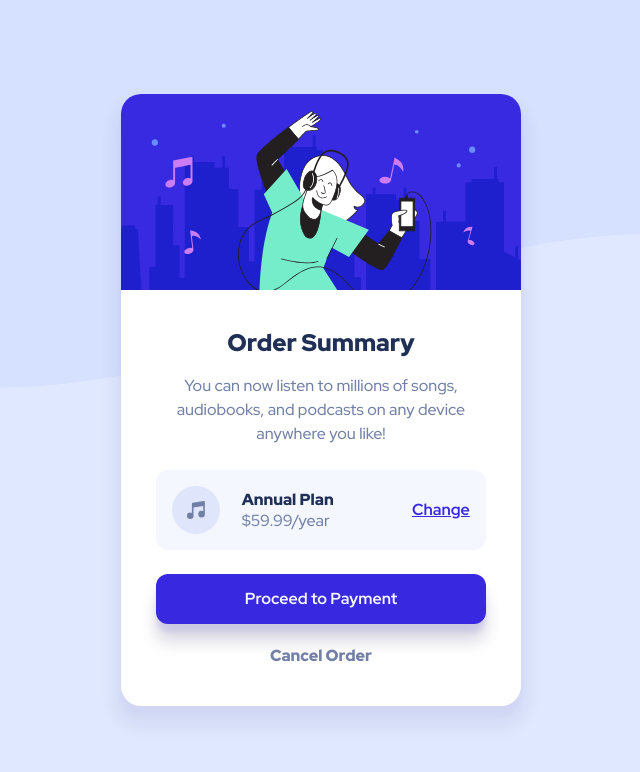
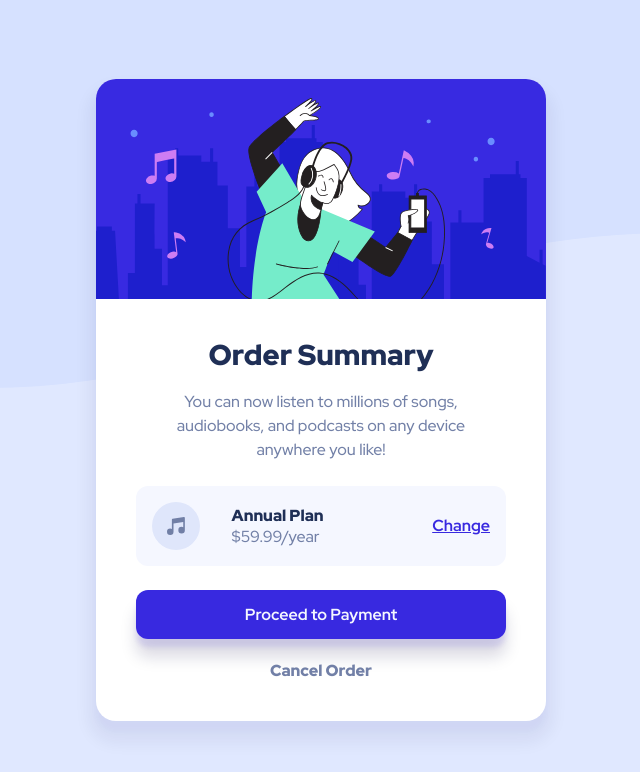
Before and after one commit to Pancha99x/Frontend-mentor-Project-3, a plain HTML site: page index.html in a window 1280 px wide. Shown: the whole page, without its empty margins (319-959 px from the left). Drawn offline with Linux system fonts and the light colour scheme.

Commit message:
Update main.css

```diff
--- a/main.css
+++ b/main.css
@@ -33,7 +33,7 @@ body {
 
 main {
     width: 100%;
-    max-width: 400px;
+    max-width: 450px;
     margin: 0rem 1.5rem;
     border-radius: 20px;
     overflow: hidden;
@@ -134,11 +134,12 @@ span:last-child {
     }
 
     section {
-        padding: 0rem 2.2rem;
+        padding: 0rem 2.5rem;
     }
 
     .content h1 {
         margin-top: 2rem;
+        font-size: 1.8rem;
     }
 
     .two {
```
